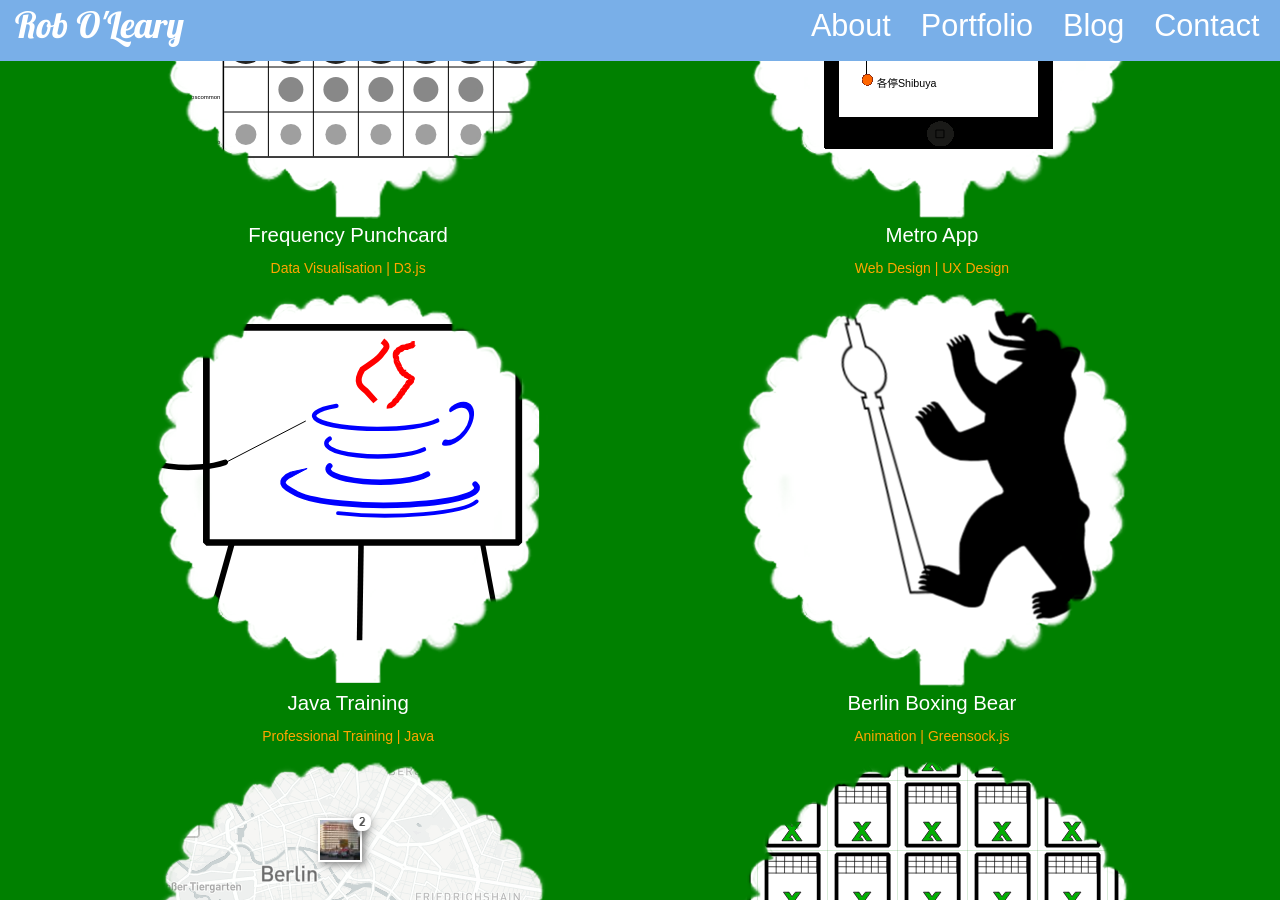
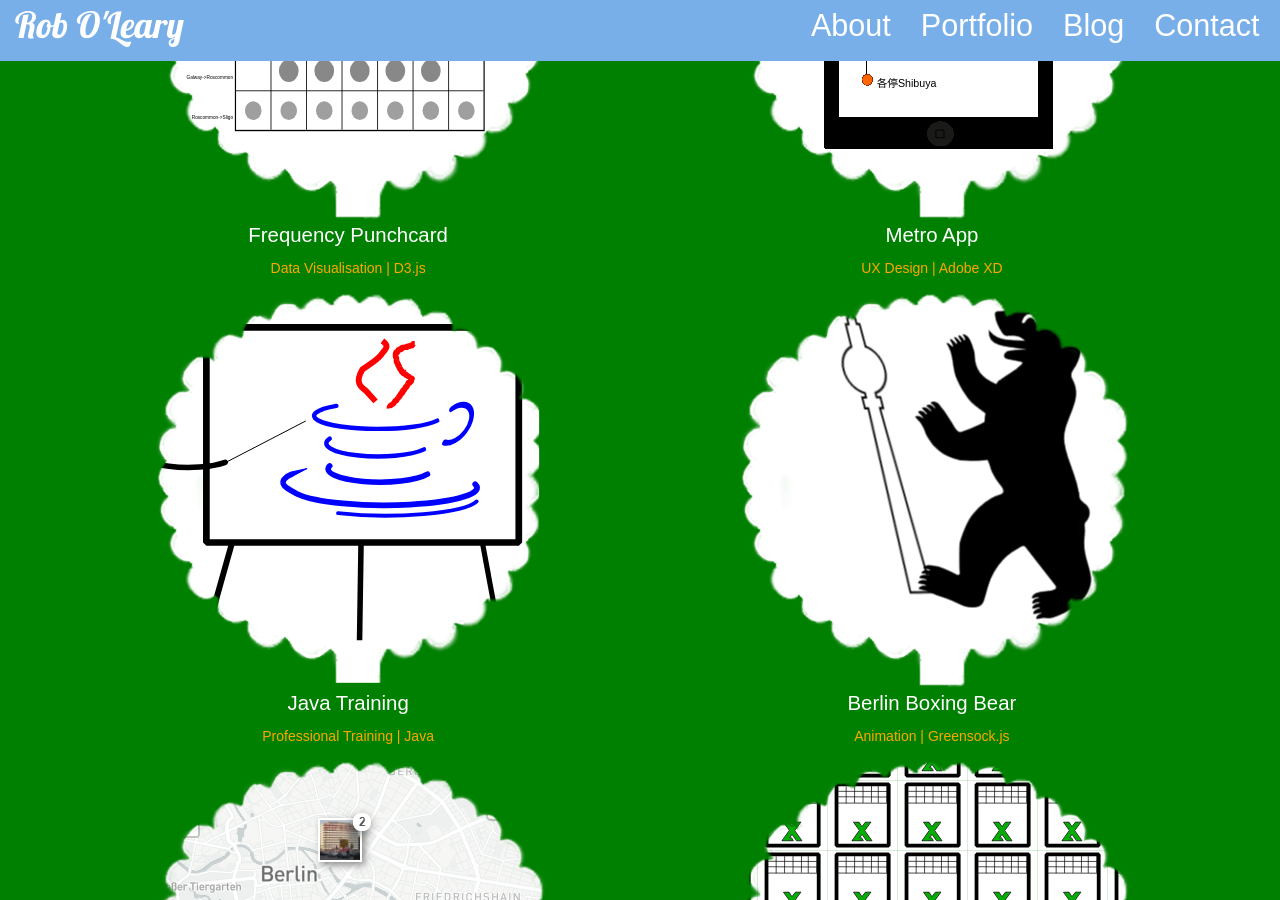
Before and after one commit to robole/robole.github.io, a Jekyll site: the page built from index.html, in a window 1280 px wide and 900 px high, scrolled down 1501 px. Built offline with Jekyll 4.4.1, drawn with Linux system fonts in a browser that asks for light colours.

Commit message:
tidied up freq punchcard

```diff
--- a/_includes/portfolio.html
+++ b/_includes/portfolio.html
@@ -30,7 +30,7 @@
         <figcaption>Metro App</figcaption>
         </a>
       </figure>
-      <h5>Web Design | UX Design</h5>
+      <h5>UX Design | Adobe XD</h5>
     </article>
   </div>
   </div>
--- a/_pages/frequency-punchcard.html
+++ b/_pages/frequency-punchcard.html
@@ -13,6 +13,6 @@
     timetables.</p>
     <p>You can find the specifications and code in this
       <a href="https://github.com/robole/d3-frequency-punchcard">github repository</a>.</p>
-    <p data-height="700" data-theme-id="0" data-slug-hash="PeMLEv" data-default-tab="result" data-user="robjoeol" data-embed-version="2" data-pen-title="Frequency Punchcard" class="codepen">See the Pen <a href="https://codepen.io/robjoeol/pen/PeMLEv/">Frequency Punchcard</a> by rob (<a href="https://codepen.io/robjoeol">@robjoeol</a>) on <a href="https://codepen.io">CodePen</a>.</p>
+    <p data-height="600" data-theme-id="0" data-slug-hash="PeMLEv" data-default-tab="result" data-user="robjoeol" data-embed-version="2" data-pen-title="Frequency Punchcard" class="codepen">See the Pen <a href="https://codepen.io/robjoeol/pen/PeMLEv/">Frequency Punchcard</a> by rob (<a href="https://codepen.io/robjoeol">@robjoeol</a>) on <a href="https://codepen.io">CodePen</a>.</p>
 <script async src="https://static.codepen.io/assets/embed/ei.js"></script>
   </div>
```
Also changed, not shown: assets/img/portfolio/frequency-punchcard.svg.
